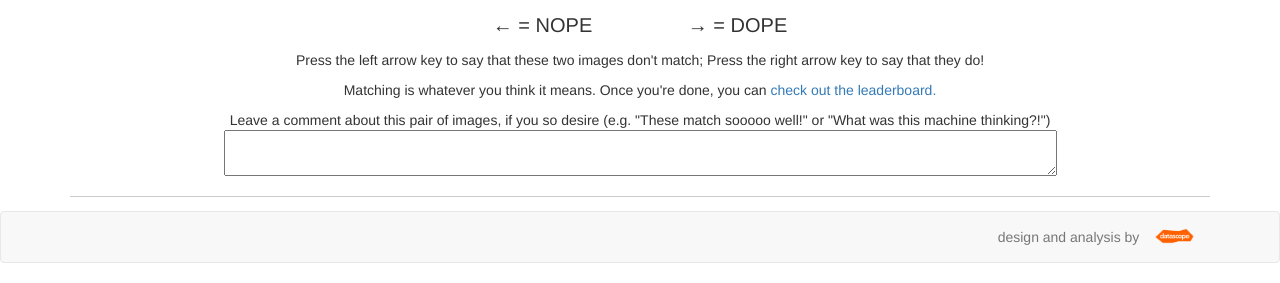
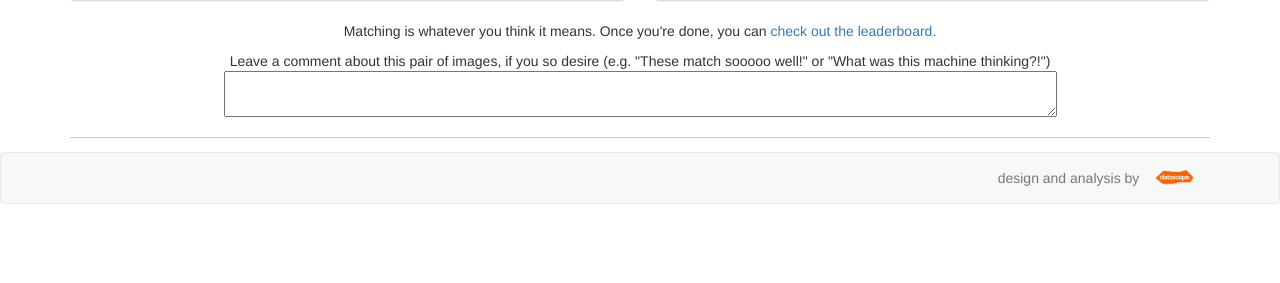
Before and after one commit to datascopeanalytics/DeepProduct, a Flask app: template templates/models.html in a window 1280 px wide. Shown: the part 606-889 px from the top of the page. After the commit the page ends 810 px from the top, so only its background shows below. Run offline with Flask 2, Linux system fonts and the light colour scheme; the template is opened without the code that fills it, so the values that code supplies are empty; parts of the project's set-up code (start-up, migrations or seed data) failed here and were passed over; some libraries are stand-ins or nearby versions.

Commit message:
Models page now has instructions at the top (instead of below the images)

```diff
--- a/templates/models.html
+++ b/templates/models.html
@@ -4,8 +4,9 @@
 
 <div class="container">
   <div class="row">
-    <div class="span" style='padding-bottom: 30px;'>
+    <div class="span" style='padding-bottom: 10px;'>
       <h2 class="text-center">Is it a Match?</h2>
+      <h4 class="text-center">Vote with your arrow keys! Press &#8594; to say "Dope!" or &#8592; to say "Nope!"</h4>
     </div>
   </div>
   <div class="row">
@@ -27,23 +28,7 @@
     </div>
   </div>
   <div class="row">
-    <div class="col-md-2 col-md-offset-4 text-right">
-<!--       Messed around for longer than I'd like with UI here.  Sticking with what we have, for now.  Other option
-is to literally put images of the arrow keys -->
-<!--       <button class="btn btn-success" disabled>&#8592;<br/>NOPE!</br/></button> -->
-<!--       <p style='font-size: 20px; text-align: center; background-color: rgba(218, 46, 37, 0.5); '>&#8592; = NOPE</p> -->
-      <p style='font-size: 20px; text-align: center; '>&#8592; = NOPE</p>
-    </div>
-    <div class="col-md-2">
-<!--       <button class="btn btn-success" disabled>&#8594;<br/>DOPE!</br/></button> -->
-<!--       <p style='font-size: 20px; text-align: center; background-color: rgba(91, 208, 107,0.5);'>&#8594; = DOPE</p> -->
-      <p style='font-size: 20px; text-align: center; '>&#8594; = DOPE</p>
-    </div>
-  </div>
-  <div class="row">
     <div class="col-md-12">
-      <p style='text-align: center'>Press the left arrow key to say that these two images don't match; Press the right arrow key to say that they do! </p>
-
       <p style='text-align: center'>Matching is whatever you think it means. Once you're done, you can <a href = "{{ url_for('leaderboard') }}">check out the leaderboard.</a></p>
     </div>
   </div>
@@ -56,6 +41,8 @@ is to literally put images of the arrow keys -->
       <dd><input type=hidden name='model' value="{{ data['model_served'] }}">
       <dd><input type=hidden name='image_1' value="{{ data['image_1_path'] }}">
       <dd><input type=hidden name='image_2' value="{{ data['image_2_path'] }}">
+      <dd><input type=hidden name ='pair_idx' value=''>
+      <dd><input type=hidden name ='next_idx' value=''>
     </dl>
   </form>
   <script type='text/javascript'>
```
